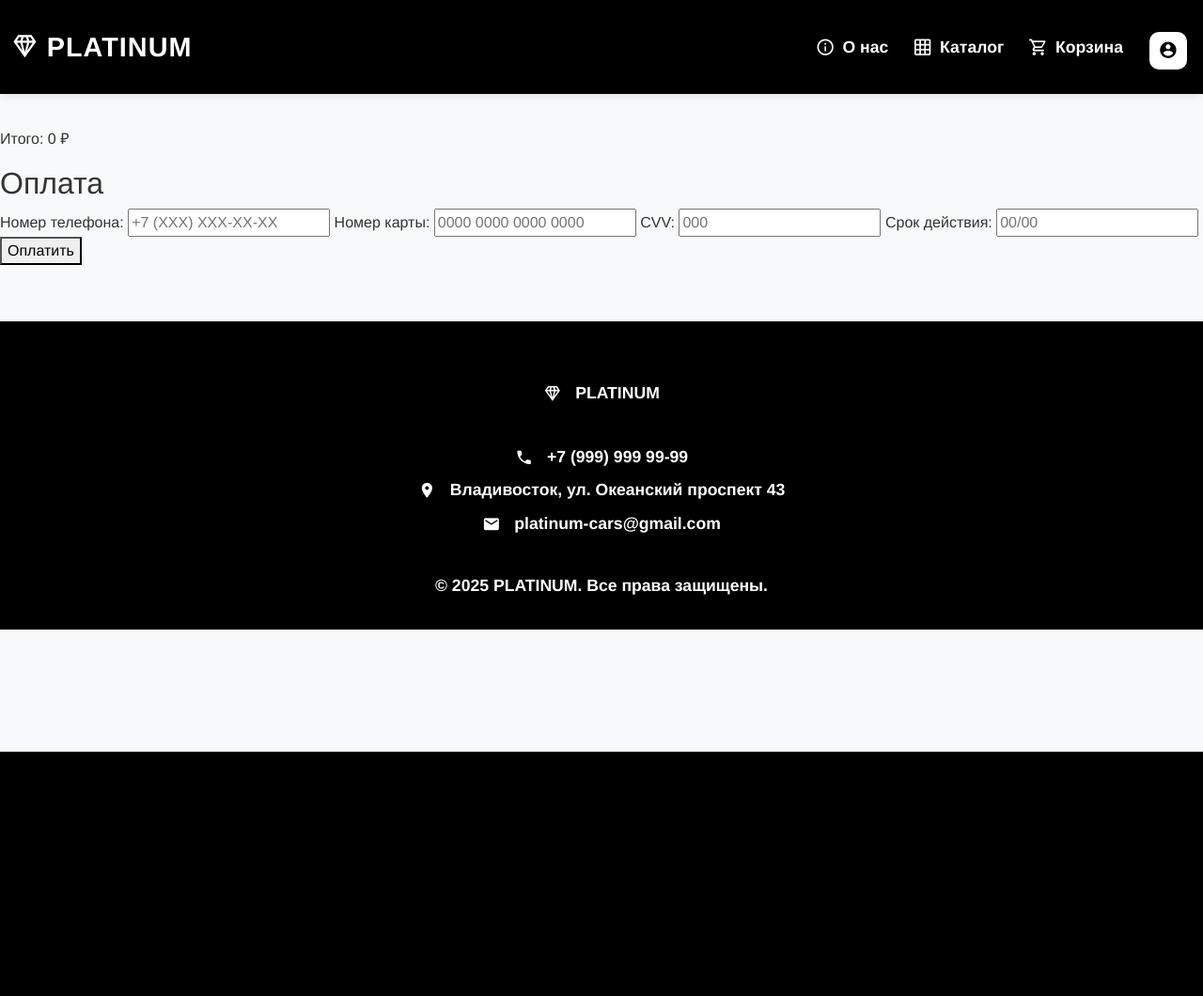
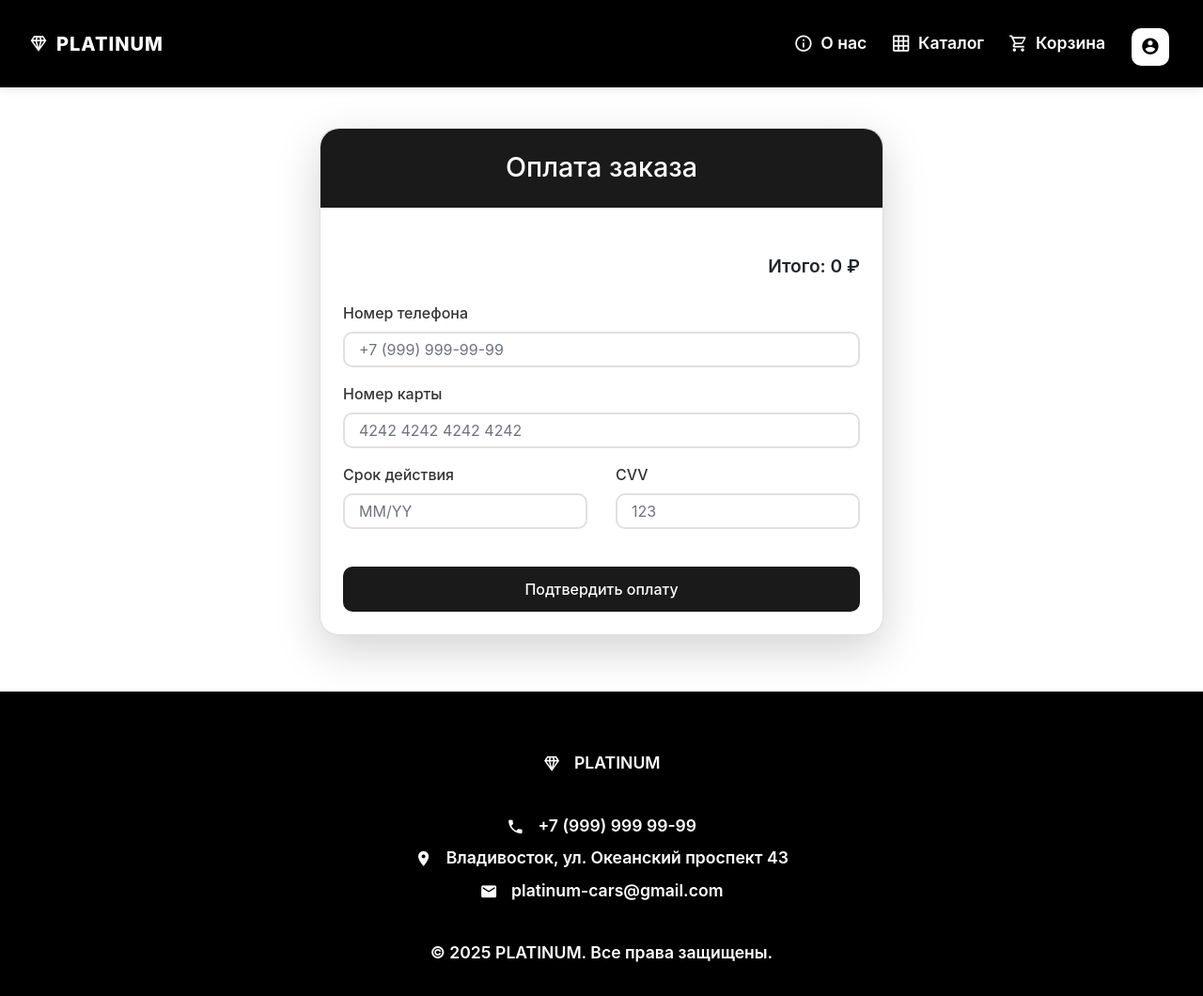
Before and after one commit to festW099/AstrakhanWebsite, a Flask app: page /pay in a window 1280 px wide. Shown: the whole page at 94% size. Before the commit the page ends 800 px from the top, so only its background shows below. Run offline with Flask 3, Linux system fonts and the light colour scheme; some libraries are stand-ins or nearby versions.

Commit message:
edit pay

```diff
--- a/app.py
+++ b/app.py
@@ -44,7 +44,6 @@ init_db()
 
 @app.route('/catalog/<int:car_id>')
 def car_details(car_id):
-    print(car_id)
     conn = sqlite3.connect(os.path.join('Base', 'database.db'))
     cursor = conn.cursor()
 
--- a/templates/basket.html
+++ b/templates/basket.html
@@ -144,7 +144,8 @@
     }
 
     .btn-remove-all:hover {
-        background-color: #333333;
+        background-color: #000000;
+        color: #ffffff;
     }
 
     .basket-summary {
@@ -186,7 +187,8 @@
     }
 
     .btn-checkout:hover {
-        background-color: #333333;
+        background-color: #000000;
+        color: #ffffff;
         transform: translateY(-2px);
     }
 
--- a/templates/pay.html
+++ b/templates/pay.html
@@ -1,38 +1,158 @@
 {% extends "pattern.html" %}
 {% block content %}
-<br> <br> <br> <br> <br>
-<div class="pay">
-    <div class="checkout-container">
-        <ul>
-            {% for item in basket_items %}
-                <li>
-                    <span>{{ item['name'] }} x{{ item['quantity'] }}</span>
-                    <span>{{ item['total'] }} ₽</span>
-                </li>
-            {% endfor %}
-        </ul>
-        <p>Итого: {{ total_price }} ₽</p>
+<link href="https://stackpath.bootstrapcdn.com/bootstrap/4.5.2/css/bootstrap.min.css"
+rel="stylesheet">
+<style>
+.payment-card {
+    max-width: 600px;
+    margin: auto;
+    margin-top: 5vh;
+    border-radius: 20px;
+    box-shadow: 0 10px 30px rgba(0,0,0,0.1);
+    transform: translateY(-30px);
+    opacity: 0;
+    transition: transform 0.4s ease-out, opacity 0.4s ease-out;
+}
 
-        <h2>Оплата</h2>
-        <form method="post">
-            <label>Номер телефона:
-                <input type="text" name="phone_number" placeholder="+7 (XXX) XXX-XX-XX" required>
-            </label>
+.payment-card.show {
+    transform: translateY(0);
+    opacity: 1;
+}
 
-            <label>Номер карты:
-                <input type="text" name="card_number" placeholder="0000 0000 0000 0000" required>
-            </label>
+.card-header {
+    background: #1a1a1a;
+    color: white;
+    border-radius: 20px 20px 0 0 !important;
+    padding: 1.5rem;
+}
 
-            <label>CVV:
-                <input type="text" name="cvv" placeholder="000" required>
-            </label>
+.card-header h2 {
+    font-size: 1.8rem;
+    margin: 0;
+    font-weight: 500;
+}
 
-            <label>Срок действия:
-                <input type="text" name="expiry" placeholder="00/00" required>
-            </label>
+.basket-items {
+    list-style: none;
+    padding: 0;
+    margin: 1.5rem 0;
+}
 
-            <button type="submit">Оплатить</button>
-        </form>
+.basket-items li {
+    display: flex;
+    justify-content: space-between;
+    padding: 0.8rem 0;
+    border-bottom: 1px solid #eee;
+    font-size: 0.95rem;
+}
+
+.total-price {
+    font-size: 1.2rem;
+    font-weight: 600;
+    margin: 1.5rem 0;
+    text-align: right;
+}
+
+.form-group label {
+    font-weight: 500;
+    color: #333;
+    margin-bottom: 0.5rem;
+}
+
+.form-control {
+    border: 2px solid #e0e0e0;
+    border-radius: 10px;
+    padding: 12px 15px;
+    transition: all 0.3s cubic-bezier(0.19, 1, 0.22, 1);
+}
+
+.form-control:focus {
+    border-color: #1a1a1a;
+    box-shadow: none;
+}
+
+.btn-pay {
+    background: #1a1a1a;
+    color: white;
+    padding: 12px 30px;
+    border-radius: 10px;
+    font-weight: 500;
+    transition: all 0.3s ease;
+    width: 100%;
+    border: none;
+}
+
+.btn-pay:hover {
+    background: #000000;
+    color: white;
+    transform: translateY(-1px);
+}
+
+</style>
+<br><br><br><br>
+<div class="container">
+    <div class="row justify-content-center">
+        <div class="col-md-8">
+            <div class="card payment-card shadow-lg" id="paymentCard">
+                <div class="card-header text-center">
+                    <h2>Оплата заказа</h2>
+                </div> <div class="card-body p-4">
+                    <ul class="basket-items"> {% for item in basket_items %}
+                        <li>
+                            <span>{{ item['name'] }} ×{{ item['quantity'] }}</span>
+                            <span>{{ item['total'] }} ₽</span> </li> {% endfor %}
+                        </ul>
+                        <p class="total-price">Итого: {{ total_price }} ₽</p>
+
+                <form method="post">
+                    <div class="form-group">
+                        <label>Номер телефона</label>
+                        <input type="text" class="form-control" name="phone_number"
+                               placeholder="+7 (999) 999-99-99" required>
+                    </div>
+
+                    <div class="form-group">
+                        <label>Номер карты</label>
+                        <input type="text" class="form-control" name="card_number"
+                               placeholder="4242 4242 4242 4242" required>
+                    </div>
+
+                    <div class="row">
+                        <div class="col-md-6">
+                            <div class="form-group">
+                                <label>Срок действия</label>
+                                <input type="text" class="form-control" name="expiry"
+                                       placeholder="MM/YY" required>
+                            </div>
+                        </div>
+                        <div class="col-md-6">
+                            <div class="form-group">
+                                <label>CVV</label>
+                                <input type="text" class="form-control" name="cvv"
+                                       placeholder="123" required>
+                            </div>
+                        </div>
+                    </div>
+
+                    <button type="submit" class="btn btn-pay mt-4">
+                        Подтвердить оплату
+                    </button>
+                </form>
+            </div>
+        </div>
     </div>
 </div>
+
+</div>
+<script>
+document.addEventListener("DOMContentLoaded", function()
+{
+    setTimeout(function()
+    {
+        document.getElementById('paymentCard').classList.add('show');
+        },
+    100);
+});
+</script>
+
 {% endblock %}
```
Also changed, not shown: Base/orders.db (added).
